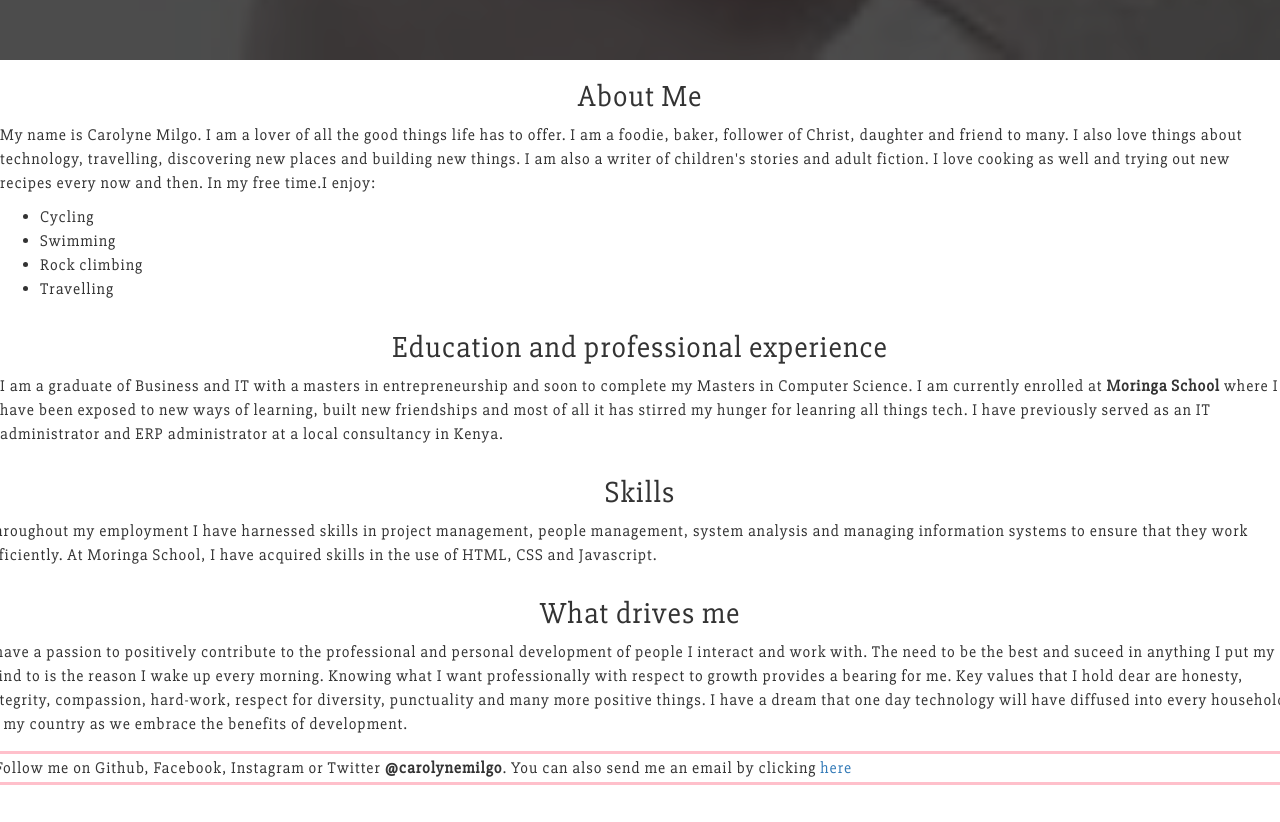
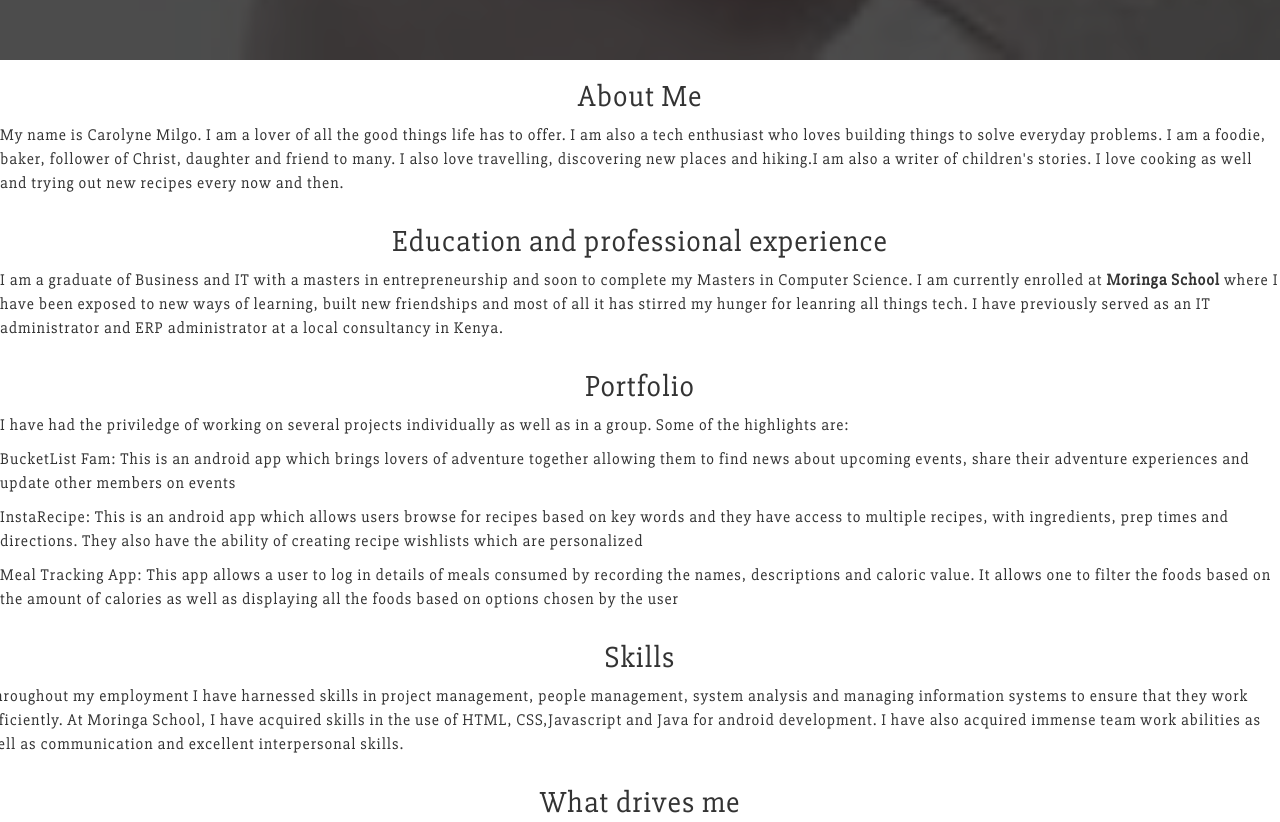
Before and after one commit to carolynemilgo/portfolio, a plain HTML site: page index.html in a window 1280 px wide. Shown: the part 1140-1962 px from the top of the page. Before the commit the page ends 1930 px from the top, so only its background shows below. Drawn offline with Linux system fonts and the light colour scheme.

Commit message:
Ammended portfolio and projects

```diff
--- a/index.html
+++ b/index.html
@@ -86,19 +86,12 @@
       <div class="col-md-12 portfolio">
 
         <h2 align="center">About Me</h2>
-        <p>My name is Carolyne Milgo. I am a lover of all the good things life has to offer. I am a foodie, baker, follower of Christ, daughter and friend to many. I also love things about technology, travelling, discovering new places and building new things.
-          I am also a writer of children's stories and adult fiction. I love cooking as well and trying out new recipes every now and then. In my free time.I enjoy:
-          <ul>
-            <li>Cycling</li>
-            <li>Swimming</li>
-            <li>Rock climbing</li>
-            <li>Travelling</li>
-          </ul>
+        <p>My name is Carolyne Milgo. I am a lover of all the good things life has to offer. I am also a tech enthusiast who loves building things to solve everyday problems.
+          I am a foodie, baker, follower of Christ, daughter and friend to many. I also love  travelling, discovering new places and hiking.I am also a writer of children's stories. I love cooking as well and trying out new recipes every now and then.
         </p>
 
       </div>
     </div>
-
     <div class="row">
       <div class="col-md-12">
         <h2 align="center">Education and professional experience</h2>
@@ -106,10 +99,18 @@
           friendships and most of all it has stirred my hunger for leanring all things tech. I have previously served as an IT administrator and ERP administrator at a local consultancy in Kenya.
         </p>
       </div>
+      <div class="col-md-12">
+        <h2 align="center">Portfolio</h2>
+        <p>I have had the priviledge of working on several projects individually as well as in a group. Some of the highlights are:</p>
+        <p>BucketList Fam: This is an android app which brings lovers of adventure together allowing them to find news about upcoming events, share their adventure experiences and update other members on events</p>
+        <p>InstaRecipe: This is an android app which allows users browse for recipes based on key words and they have access to multiple recipes, with ingredients, prep times and directions. They also have the ability of creating recipe wishlists which are personalized</p>
+        <p>Meal Tracking App: This app allows a user to log in details of meals consumed by recording the names, descriptions and caloric value. It allows one to filter the foods based on the amount of calories as well as displaying all the foods based on options chosen by the user</p>
+      </div>
       <div class="row">
         <div class="col-md-12">
           <h2 align="center">Skills</h2>
-          <p>Throughout my employment I have harnessed skills in project management, people management, system analysis and managing information systems to ensure that they work efficiently. At Moringa School, I have acquired skills in the use of HTML, CSS and Javascript.
+          <p>Throughout my employment I have harnessed skills in project management, people management, system analysis and managing information systems to ensure that they work efficiently. At Moringa School, I have acquired skills in the use of HTML, CSS,Javascript and Java for android development. I have also acquired immense team work abilities
+            as well as communication and excellent interpersonal skills.
           </p>
         </div>
       </div>
```
